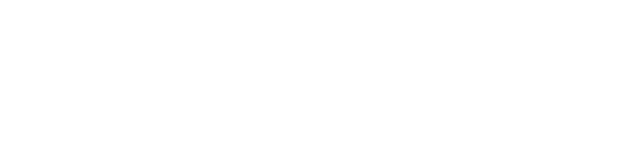
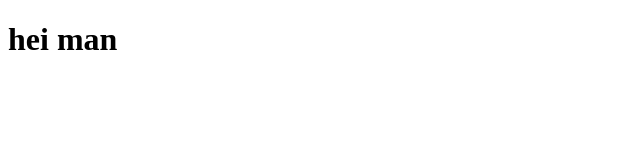
Before and after one commit to 20181122/-, a plain HTML site: page index.html in a window 1280 px wide. Shown: the whole page, without its empty margins (0-640 px from the left). Drawn offline with Linux system fonts and the light colour scheme.

Commit message:
添加标题行

```diff
--- a/index.html
+++ b/index.html
@@ -7,6 +7,6 @@
   <title>Document</title>
 </head>
 <body>
-
+  <h1>hei man</h1>
 </body>
 </html>
```
